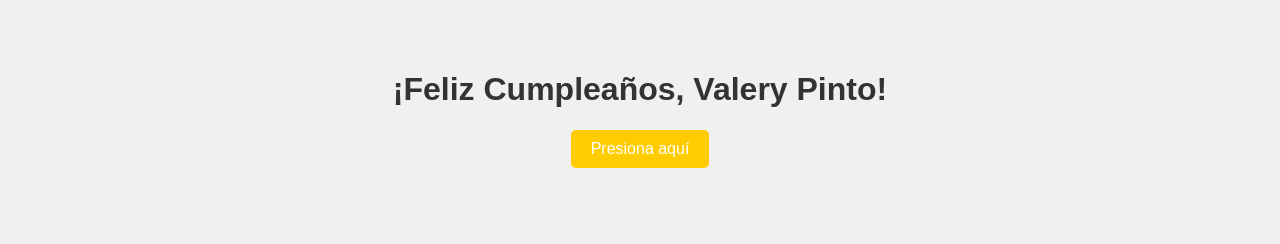
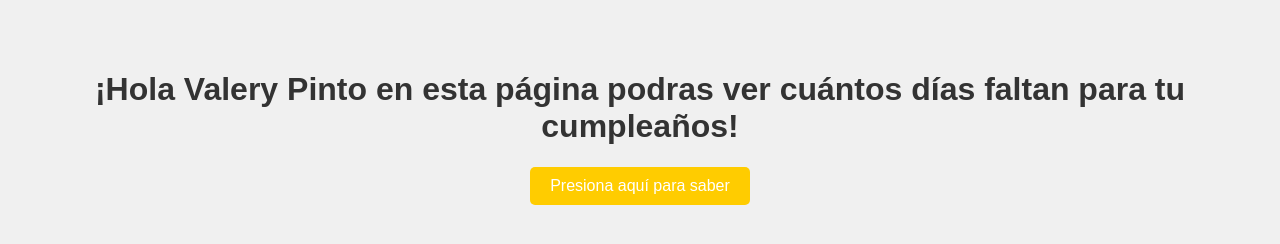
Before and after one commit to idaliendres/idaliendres.github.io, a plain HTML site: page index.html in a window 1280 px wide. Drawn offline with Linux system fonts and the light colour scheme.

Commit message:
Update index.html

```diff
--- a/index.html
+++ b/index.html
@@ -7,8 +7,8 @@
 </head>
 <body>
   <div class="container">
-    <h1>¡Feliz Cumpleaños, Valery Pinto!</h1>
-    <button id="botonMisterioso">Presiona aquí</button>
+    <h1>¡Hola Valery Pinto en esta página podras ver cuántos días faltan para tu cumpleaños!</h1>
+    <button id="botonMisterioso">Presiona aquí para saber</button>
     <audio id="audioConfeti" src="EfectoSonido.mp3"></audio>
   </div>
   <script src="script.js"></script>
```
